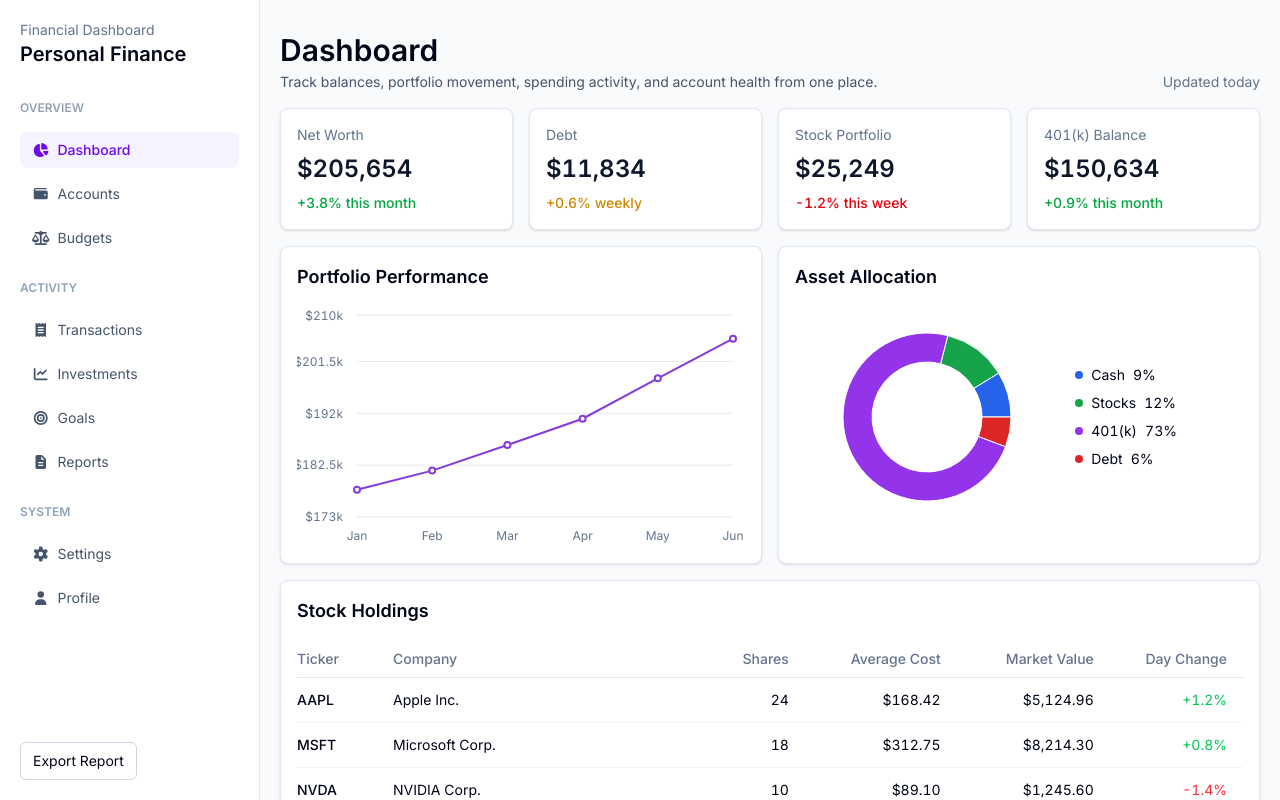
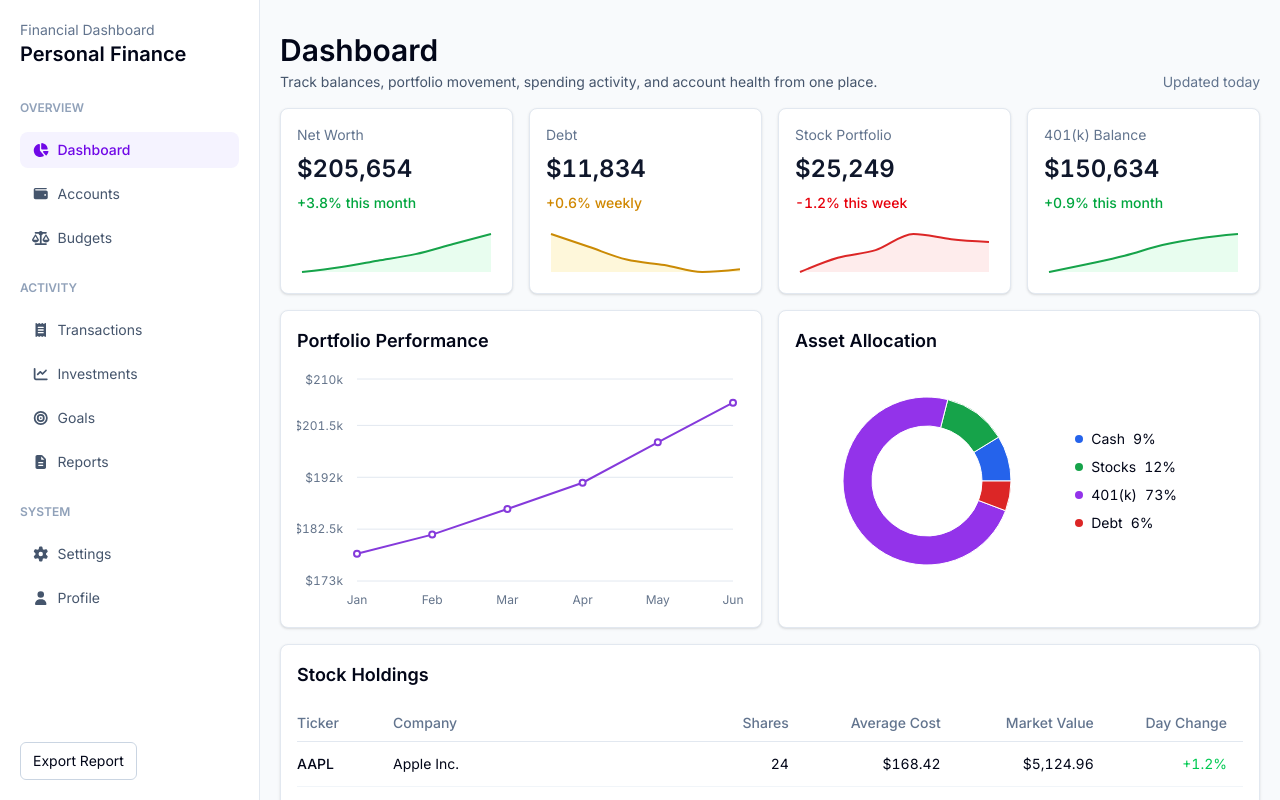
Before and after one commit to Austin-Tillotson/financial-app-project, a Next.js app: page / in a window 1280 px wide. Shown: the top 800 px of the page. Built offline with nearby package versions, Linux system fonts and the light colour scheme.

Commit message:
added 6 month change charts to the cards

```diff
--- /dev/null
+++ b/src/components/dashboard/DashboardInfoCard.tsx
@@ -0,0 +1,24 @@
+import type { DashboardInfoCardData } from "@/data/dashboard";
+import { InfoCard } from "./InfoCard";
+import { InfoCardSparkline } from "./InfoCardSparkline";
+
+type DashboardInfoCardProps = DashboardInfoCardData;
+
+export function DashboardInfoCard({
+  label,
+  value,
+  change,
+  trend,
+  history,
+}: DashboardInfoCardProps) {
+  return (
+    <InfoCard
+      label={label}
+      value={value}
+      change={change}
+      trend={trend}
+    >
+      <InfoCardSparkline data={history} trend={trend} />
+    </InfoCard>
+  );
+}
--- a/src/components/dashboard/InfoCard.tsx
+++ b/src/components/dashboard/InfoCard.tsx
@@ -1,3 +1,4 @@
+import type { ReactNode } from "react";
 import type { Trend } from "@/data/dashboard";
 import { Card } from "../ui/Card";
 
@@ -6,6 +7,7 @@ type InfoCardProps = {
   value: string;
   change: string;
   trend: Trend;
+  children?: ReactNode;
 };
 
 const trendStyles = {
@@ -14,7 +16,13 @@ const trendStyles = {
   neutral: "text-yellow-600",
 };
 
-export function InfoCard({ label, value, change, trend }: InfoCardProps) {
+export function InfoCard({
+  label,
+  value,
+  change,
+  trend,
+  children,
+}: InfoCardProps) {
   return (
     <Card>
       <p className="text-sm text-slate-500">{label}</p>
@@ -26,6 +34,8 @@ export function InfoCard({ label, value, change, trend }: InfoCardProps) {
       <p className={`text-sm font-medium ${trendStyles[trend]}`}>
         {change}
       </p>
+
+      {children}
     </Card>
   );
 }
--- a/src/components/dashboard/InfoCardGrid.tsx
+++ b/src/components/dashboard/InfoCardGrid.tsx
@@ -1,17 +1,11 @@
-import { infoCards } from "@/data/dashboard";
-import { InfoCard } from "./InfoCard";
+import { dashboardInfoCards } from "@/data/dashboard";
+import { DashboardInfoCard } from "./DashboardInfoCard";
 
 export function InfoCardGrid() {
   return (
     <section className="grid gap-4 md:grid-cols-2 xl:grid-cols-4">
-      {infoCards.map((card) => (
-        <InfoCard
-          key={card.label}
-          label={card.label}
-          value={card.value}
-          change={card.change}
-          trend={card.trend}
-        />
+      {dashboardInfoCards.map((card) => (
+        <DashboardInfoCard key={card.label} {...card} />
       ))}
     </section>
   );
--- /dev/null
+++ b/src/components/dashboard/InfoCardSparkline.tsx
@@ -0,0 +1,51 @@
+"use client";
+
+import {
+  Area,
+  AreaChart,
+  ResponsiveContainer,
+  YAxis,
+} from "recharts";
+
+import type {
+  InfoCardHistoryPoint,
+  Trend,
+} from "@/data/dashboard";
+
+type InfoCardSparklineProps = {
+  data: InfoCardHistoryPoint[];
+  trend: Trend;
+};
+
+const strokeColors: Record<Trend, string> = {
+  positive: "#16a34a",
+  negative: "#dc2626",
+  neutral: "#ca8a04",
+};
+
+const fillColors: Record<Trend, string> = {
+  positive: "#dcfce7",
+  negative: "#fee2e2",
+  neutral: "#fef3c7",
+};
+
+export function InfoCardSparkline({ data, trend }: InfoCardSparklineProps) {
+  return (
+    <div className="mt-4 h-12">
+      <ResponsiveContainer width="100%" height="100%">
+        <AreaChart data={data}>
+          <YAxis hide domain={["dataMin", "dataMax"]} />
+          <Area
+            dataKey="value"
+            dot={false}
+            fill={fillColors[trend]}
+            fillOpacity={0.65}
+            stroke={strokeColors[trend]}
+            strokeWidth={2}
+            type="monotone"
+          />
+        </AreaChart>
+      </ResponsiveContainer>
+    </div>
+  );
+}
--- a/src/data/dashboard.ts
+++ b/src/data/dashboard.ts
@@ -7,30 +7,71 @@ export type InfoCardData = {
   trend: Trend;
 };
 
-export const infoCards: InfoCardData[] = [
+export type InfoCardHistoryPoint = {
+  month: string;
+  value: number;
+};
+
+export type DashboardInfoCardData = InfoCardData & {
+  history: InfoCardHistoryPoint[];
+};
+
+export const dashboardInfoCards: DashboardInfoCardData[] = [
   {
     label: "Net Worth",
     value: "$205,654",
     change: "+3.8% this month",
     trend: "positive",
+    history: [
+      { month: "Jan", value: 178000 },
+      { month: "Feb", value: 181500 },
+      { month: "Mar", value: 186200 },
+      { month: "Apr", value: 191000 },
+      { month: "May", value: 198400 },
+      { month: "Jun", value: 205654 },
+    ],
   },
   {
     label: "Debt",
     value: "$11,834",
     change: "+0.6% weekly",
     trend: "neutral",
+    history: [
+      { month: "Jan", value: 12800 },
+      { month: "Feb", value: 12450 },
+      { month: "Mar", value: 12100 },
+      { month: "Apr", value: 11950 },
+      { month: "May", value: 11760 },
+      { month: "Jun", value: 11834 },
+    ],
   },
   {
     label: "Stock Portfolio",
     value: "$25,249",
     change: "-1.2% this week",
     trend: "negative",
+    history: [
+      { month: "Jan", value: 22100 },
+      { month: "Feb", value: 23600 },
+      { month: "Mar", value: 24400 },
+      { month: "Apr", value: 26100 },
+      { month: "May", value: 25550 },
+      { month: "Jun", value: 25249 },
+    ],
   },
   {
     label: "401(k) Balance",
     value: "$150,634",
     change: "+0.9% this month",
     trend: "positive",
+    history: [
+      { month: "Jan", value: 137500 },
+      { month: "Feb", value: 140200 },
+      { month: "Mar", value: 143100 },
+      { month: "Apr", value: 146800 },
+      { month: "May", value: 149200 },
+      { month: "Jun", value: 150634 },
+    ],
   },
 ];
 
```
